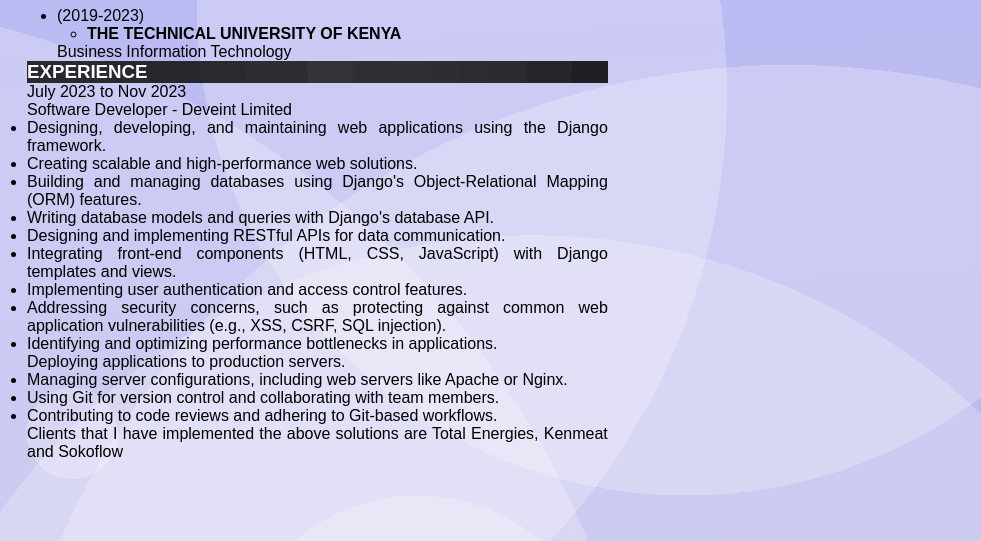
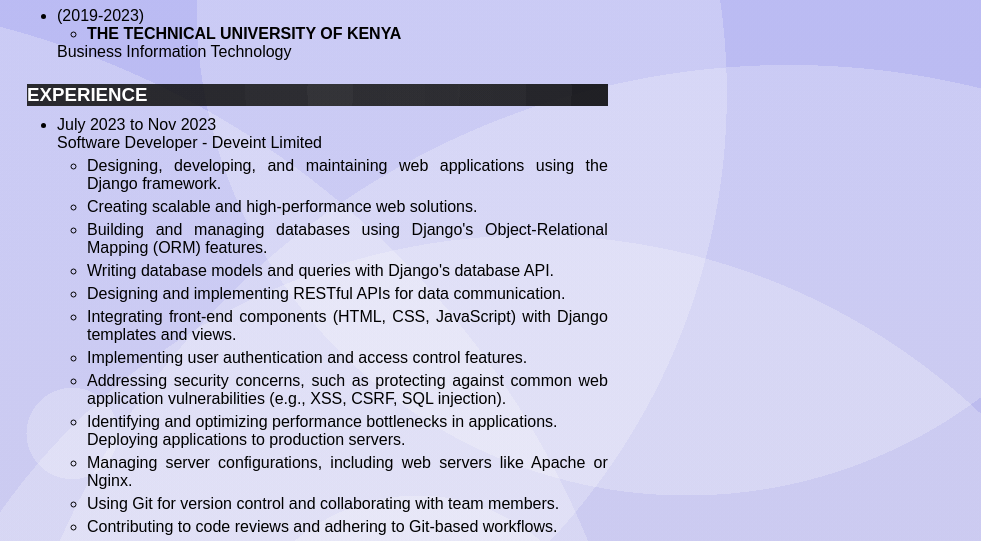
Before and after one commit to marvinok26/My-Resume, a plain HTML site: page index.html in a window 1280 px wide. Shown: the part 259-800 px from the top of the page, 299-1280 px from the left. Drawn offline with Linux system fonts and the light colour scheme.

Commit message:
new1 commit

```diff
--- a/css/style.css
+++ b/css/style.css
@@ -275,3 +275,19 @@ h3 {
     margin-left: 30px;
     font-weight: 600;
 }
+.experience{
+    margin-top: 23px;
+}
+.ul_experience{
+    margin-left: 30px;
+    margin-top: 10px;
+}
+
+.ul_experience ul{
+    margin-left: 30px;
+    margin-top: 5px;
+    margin-bottom: 5px;
+}
+.ul_experience ul li{
+    margin-top: 5px;
+}
--- a/index.html
+++ b/index.html
@@ -124,8 +124,9 @@
 
         <div class="experience">
             <h3>EXPERIENCE</h3>
-            <p>July 2023 to Nov 2023 <br>
-                Software Developer - Deveint Limited <br>
+            <ul class="ul_experience">
+                <li>July 2023 to Nov 2023 </li>
+                <p>Software Developer - Deveint Limited </p>
                 <ul>
                     <li>Designing, developing, and maintaining web applications using the Django framework.</li>
                     <li>Creating scalable and high-performance web solutions.</li>
@@ -143,6 +144,7 @@
                     <li>Using Git for version control and collaborating with team members. </li>
                     <li>Contributing to code reviews and adhering to Git-based workflows.</li>
                 </ul>
+            </ul>
             Clients that I have implemented the above solutions are Total Energies, Kenmeat and Sokoflow
             </p>
         </div>
```
Lines whose indentation alone changed are shown as unchanged.
